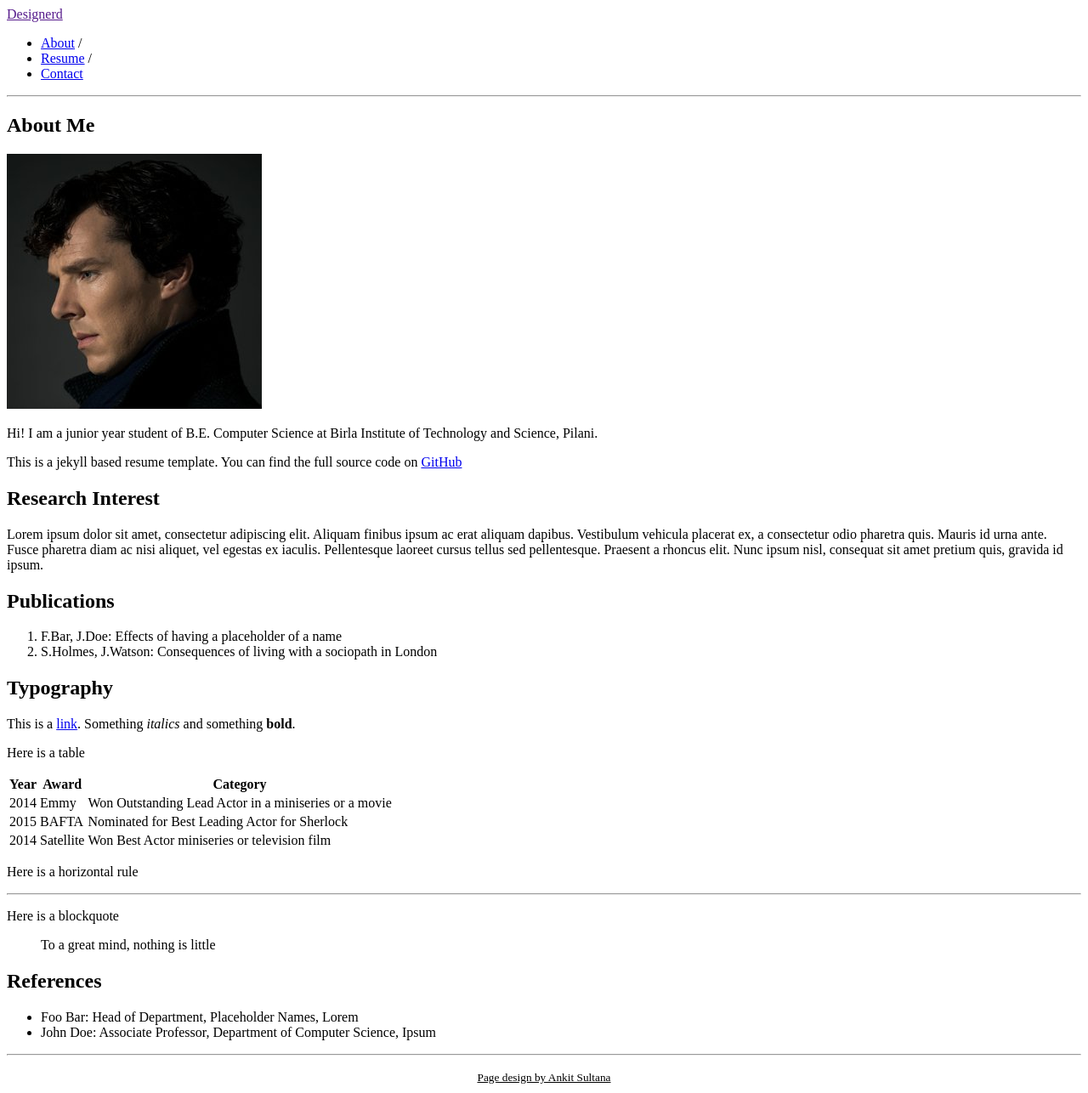
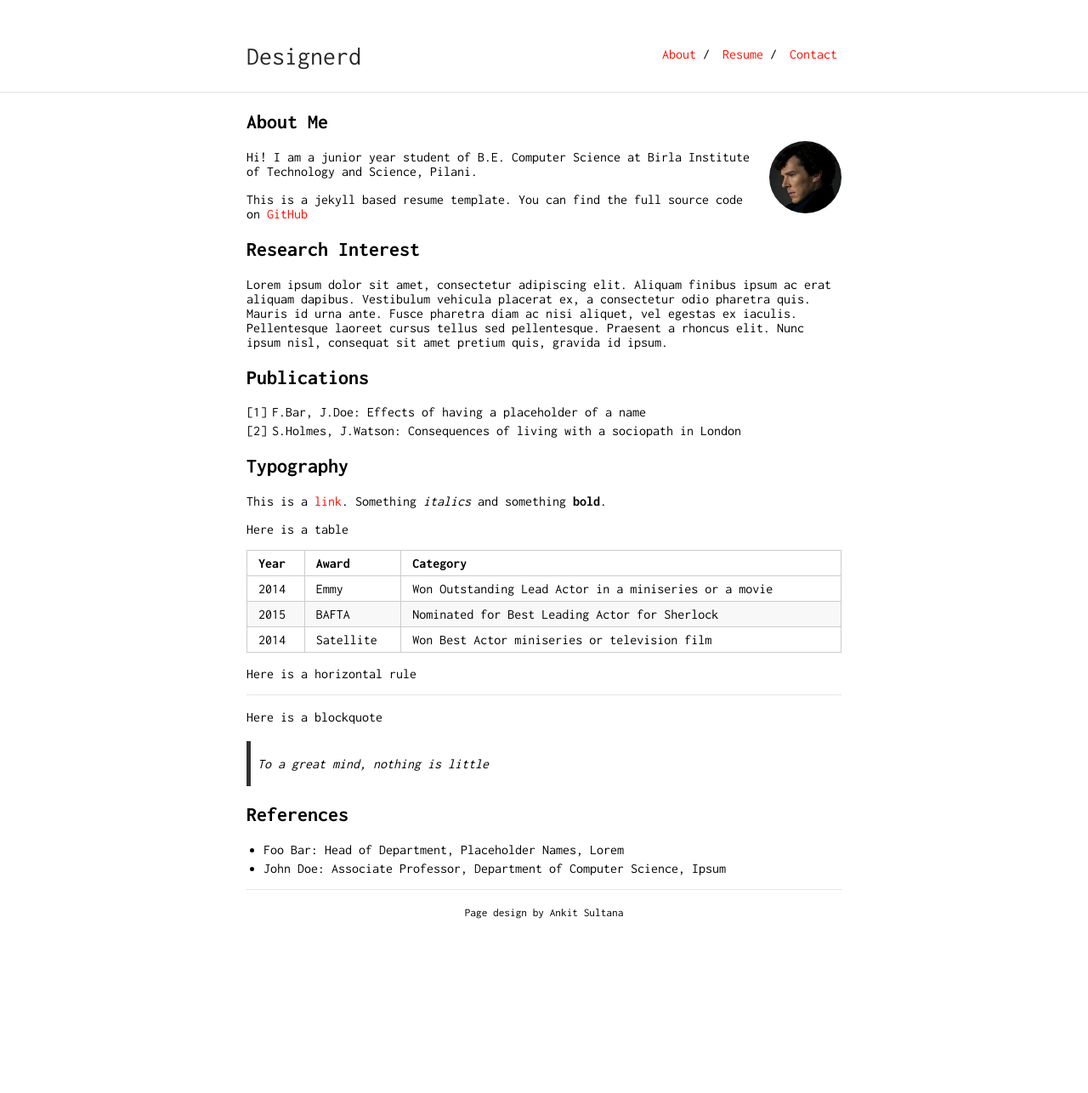
Before and after one commit to welcomra1n/welcomra1n.github.io, a Jekyll site: the page built from index.md, in a window 1280 px wide. Shown: the whole page at 85% size. Built offline with Jekyll 4.4.1, drawn with Linux system fonts in a browser that asks for light colours; our own code applies the rules of GitHub Pages for plain Markdown files; after the commit the page ends 1081 px from its top, so only the background shows below that.

Commit message:
Update default.html

```diff
--- a/_layouts/default.html
+++ b/_layouts/default.html
@@ -23,7 +23,7 @@
     <meta name="description" content="{{ desc }}">
     <link href='https://fonts.googleapis.com/css?family=Inconsolata:400,700' rel='stylesheet' type='text/css'>
     <link rel="alternate" type="application/rss+xml" title="{{ site.title }} RSS" href="/feed.xml" />
-    <link rel="stylesheet" href="{{ site.baseurl }}/css/main.scss">
+    <link rel="stylesheet" href="{{ site.baseurl }}/css/main.css">
     {% if site.favicon %}
         <link rel="icon" type="image/ico" href="{{ site.favicon_location }}">
         <link rel="shortcut-icon" type="image/ico" href="{{ site.favicon_location }}">
```
